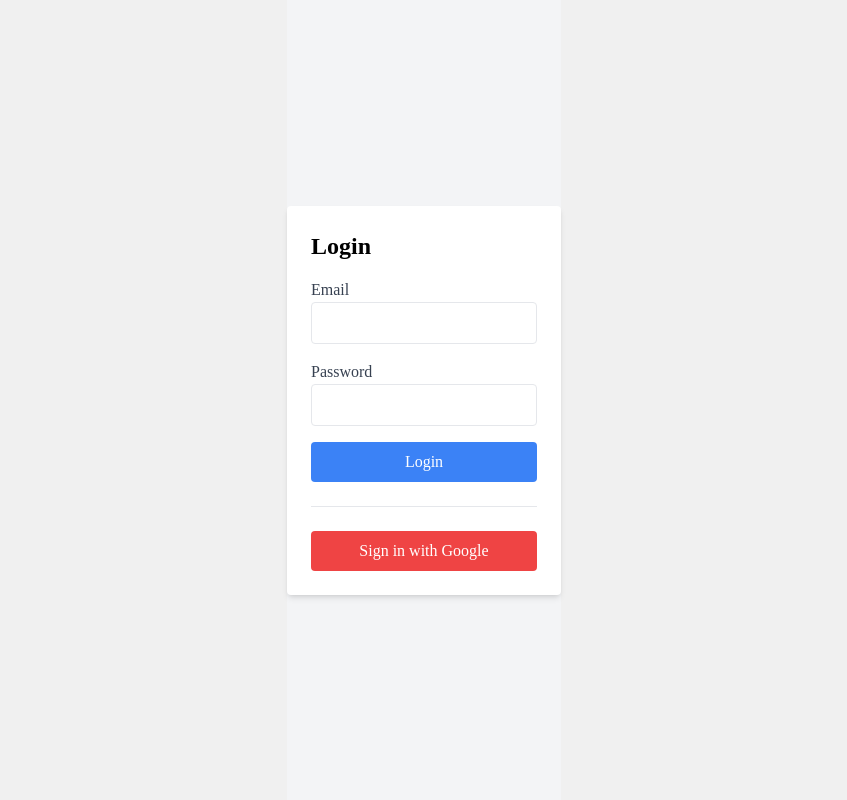
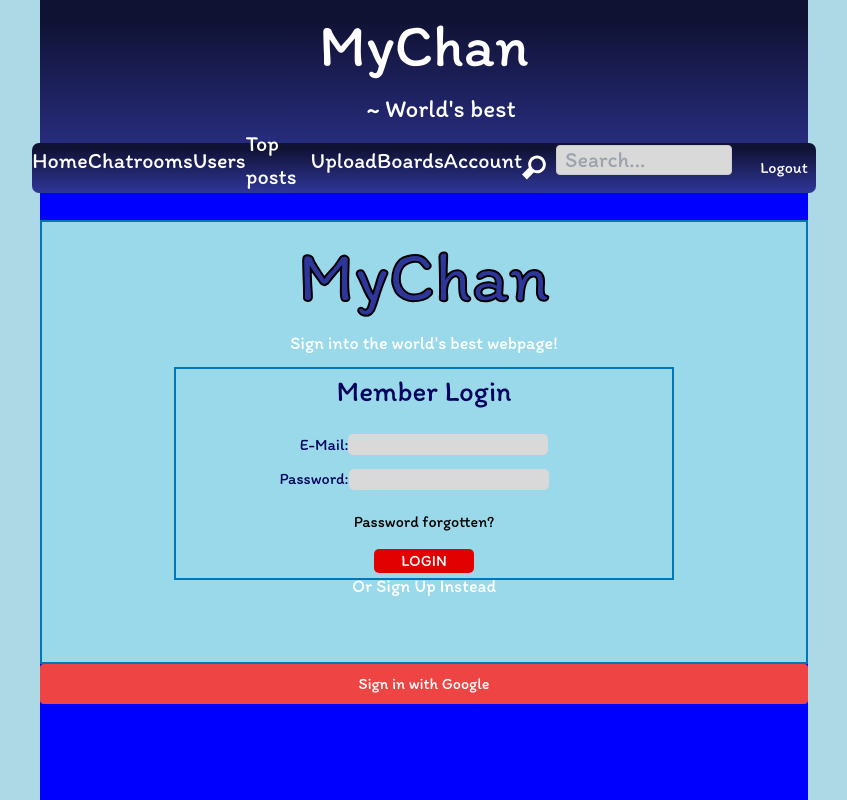
Before and after one commit to ashborn211/front-end-casus-2, a Next.js app: page / in a window 1280 px wide. Shown: the whole page, without its empty margins (216-1063 px from the left). Built offline with nearby package versions, Linux system fonts and the light colour scheme.

Commit message:
you need to loggin to view the website and made a loggout button in the header

```diff
--- a/src/app/FireBaseConfig.jsx
+++ b/src/app/FireBaseConfig.jsx
@@ -1,7 +1,7 @@
 // Import the functions you need from the SDKs you need
 import { initializeApp } from "firebase/app";
 import { getFirestore } from "firebase/firestore";
-import { getAuth, GoogleAuthProvider } from "firebase/auth";
+import { getAuth, GoogleAuthProvider, setPersistence, browserLocalPersistence } from "firebase/auth";
 import { getStorage, ref } from "firebase/storage";
 // Add SDKs for Firebase products that you want to use
 // https://firebase.google.com/docs/web/setup#available-libraries
@@ -26,5 +26,8 @@
 const storageRef = ref(storage);
 const provider = new GoogleAuthProvider();
 
+setPersistence(auth, browserLocalPersistence).catch((error) => {
+  console.error("Error setting persistence:", error);
+});
 
 export { auth, provider, db, storage };
--- a/src/app/components/Header.tsx
+++ b/src/app/components/Header.tsx
@@ -1,12 +1,8 @@
+import Link from "next/link"; // Import Link from Next.js
+import React from "react";
+import LogoutButton from "./LogoutButton"; // Import the LogoutButton component
 import "./componentStyles.css";
-import Link from "next/link"; // Import Link from Next.js
-
 export default function Header() {
-  // Mock user data (replace with actual user data)
-  const user = {
-    id: "userId123",
-    username: "exampleUser",
-  };
 
   return (
     <header>
@@ -16,12 +12,13 @@
       </div>
       <nav>
         <div className="links">
-          <Link href={`/home`} className="navLink">Home</Link>
-          <Link href={`/chatrooms`} className="navLink">Chatrooms</Link>
-          <Link href={`/users`} className="navLink">Users</Link>
-          <Link href={`/posts`} className="navLink">Top posts</Link>
-          <Link href={`/boards`} className="navLink">Boards</Link>
-          <Link href={`/user`} className="navLink">account</Link>
+          <Link href="/home" className="navLink">Home</Link>
+          <Link href="/chatrooms" className="navLink">Chatrooms</Link>
+          <Link href="/users" className="navLink">Users</Link>
+          <Link href="/posts" className="navLink">Top posts</Link>
+          <Link href="/upload" className="navLink">Upload</Link>
+          <Link href="/boards" className="navLink">Boards</Link>
+          <Link href="/user" className="navLink">Account</Link>
         </div>
         <div className="search">
           <svg
@@ -36,9 +33,9 @@
               fill="white"
             />
           </svg>
-
           <input className="search-bar" type="text" placeholder="Search..." />
         </div>
+        <LogoutButton />
       </nav>
     </header>
   );
--- /dev/null
+++ b/src/app/components/LogoutButton.tsx
@@ -0,0 +1,27 @@
+// src/components/LogoutButton.tsx
+
+import React from "react";
+import { useRouter } from "next/navigation";
+import { auth } from "../FireBaseConfig";
+import "./componentStyles.css";
+
+const LogoutButton: React.FC = () => {
+  const router = useRouter();
+
+  const handleLogout = async () => {
+    try {
+      await auth.signOut();
+      router.push("/");
+    } catch (error) {
+      console.error("Error logging out:", error);
+    }
+  };
+
+  return (
+    <button onClick={handleLogout} className="logout-button">
+      Logout
+    </button>
+  );
+};
+
+export default LogoutButton;
--- a/src/app/components/UploadImage.tsx
+++ b/src/app/components/UploadImage.tsx
@@ -41,7 +41,7 @@
   };
 
   return (
-    <form onSubmit={(e) => { e.preventDefault(); handleUpload(); }}>
+    <form className='upload-form' onSubmit={(e) => { e.preventDefault(); handleUpload(); }}>
       <h1>Create Post</h1>
       <input type="file" onChange={handleFileChange} />
       <input type="text" placeholder="Image URL" value={imageUrl} onChange={handleUrlChange} />
--- a/src/app/components/componentStyles.css
+++ b/src/app/components/componentStyles.css
@@ -12,11 +12,25 @@
   text-align: center;
 }
 
-form {
+.upload-form {
   background: white;
   padding: 2rem;
   border-radius: 8px;
   box-shadow: 0 0 10px rgba(0, 0, 0, 0.1);
+}
+.upload-button {
+  display: block;
+  width: 100%;
+  padding: 0.5rem;
+  background-color: #007bff;
+  color: white;
+  border: none;
+  border-radius: 4px;
+  cursor: pointer;
+}
+
+.upload-button:hover {
+  background-color: #0056b3;
 }
 
 input[type="file"],
@@ -30,20 +44,7 @@
   border-radius: 4px;
 }
 
-button {
-  display: block;
-  width: 100%;
-  padding: 0.5rem;
-  background-color: #007bff;
-  color: white;
-  border: none;
-  border-radius: 4px;
-  cursor: pointer;
-}
 
-button:hover {
-  background-color: #0056b3;
-}
 
 .post {
   display: flex;
@@ -129,3 +130,9 @@
 .search svg {
   margin-right: 10px;
 }
+
+.logout-button {
+  margin-left: 20px;
+  padding: 8px;
+  cursor: pointer;
+}
--- /dev/null
+++ b/src/app/login.css
@@ -0,0 +1,106 @@
+@import url("https://fonts.googleapis.com/css2?family=Itim&display=swap");
+*{
+    font-family: "Itim", cursive;
+}
+.container {
+    margin-top: 30px;
+    text-align: center;
+    border: 2px solid #0077b6;
+
+    background-color: #99D9EA;
+    height: 444px;
+}
+
+h1 {
+    font-size: 72px;
+    margin-bottom: 0;
+    font-family: "Itim", cursive;
+}
+h2 {
+    font-size: 29px;
+    font-family: "Itim", cursive;
+}
+.stroke-text {
+    -webkit-text-stroke-width: 2px;
+    -webkit-text-stroke-color: black;
+    color: #2F3699;
+}
+
+p {
+    margin-top: 0;
+    font-size: 18px;
+    color: white;
+}
+.parent-container {
+    display: flex;
+    justify-content: center;
+    align-items: center;
+  }
+
+.login-box {
+    margin-top: 10px;
+    height: 213px;
+    width: 500px;
+    border: 2px solid #0077b6;
+    background-color: #99D9EA;
+    text-align: center;
+}
+
+h2 {
+    color: #03045e;
+    margin-bottom: 20px;
+}
+
+label {
+    display: block;
+    margin: 2px 0 0px;
+    color: #03045e;
+    font-family: "Itim", cursive;
+
+
+}
+
+input[type="email"], input[type="password"] {
+    width: 200px;
+
+    margin-bottom: 10px;
+    border-radius: 5px;
+    background: #D9D9D9;
+    height: 21px;
+
+}
+input[type="password"]{
+    margin-bottom: 20px;
+    margin-right: 20px;
+
+}
+
+a {
+    display: block;
+    margin-bottom: 15px;
+    text-decoration: none;
+
+}
+
+a:hover {
+    text-decoration: underline;
+}
+
+.login-link {
+    background-color: #E30000;
+    color: white;
+    width: 100px;
+    border-radius: 5px;
+    cursor: pointer;
+    display: inline-grid;
+
+
+}
+
+.login-link:hover {
+    background-color: #9d0208;
+}
+
+form {
+    margin: 0;
+}
--- a/src/app/page.tsx
+++ b/src/app/page.tsx
@@ -1,15 +1,22 @@
 // src/app/page.tsx (Login Page)
 "use client";
 
+import Header from "./components/Header";
+import "./login.css";
 import { useState } from "react";
 import { useRouter } from "next/navigation";
 import { auth, provider, db } from "./FireBaseConfig";
 import { signInWithEmailAndPassword, signInWithPopup } from "firebase/auth";
-import { doc, setDoc } from "firebase/firestore";
+import { collection, addDoc } from "firebase/firestore";
+
+const standardProfilePicture =
+  "https://hongkongfp.com/wp-content/uploads/2023/06/20230610_164958-Copy.jpg";
+
 
 const LoginPage = () => {
   const [email, setEmail] = useState<string>("");
   const [password, setPassword] = useState<string>("");
+
   const router = useRouter();
 
   const handleLogin = async (e: React.FormEvent<HTMLFormElement>) => {
@@ -22,74 +29,88 @@
     } catch (error: any) {
       console.error(error.message);
       if (error.code === "auth/user-not-found") {
-        const register = confirm("User does not exist. Do you want to register?");
+        const register = confirm(
+          "User does not exist. Do you want to register?"
+        );
         if (register) {
           router.push("/register");
         }
       }
     }
   };
-
   const handleGoogleSignIn = async () => {
     try {
       const result = await signInWithPopup(auth, provider);
       const user = result.user;
 
-      // Ensure the user data is stored in Firestore
-      await setDoc(doc(db, "users", user.uid), {
+      const userDoc = await addDoc(collection(db, "users"), {
         userId: user.uid,
         email: user.email,
-        profilePicture: user.photoURL,
+        profilePicture: user.photoURL || standardProfilePicture,
       });
 
       alert("Google Sign-In successful!");
-      router.push("/user");
+      router.push("/home");
     } catch (error: any) {
       console.error("Error signing in with Google:", error.message);
     }
   };
 
   return (
-    <div className="flex items-center justify-center min-h-screen bg-gray-100">
-      <div className="bg-white p-6 rounded shadow-md w-full max-w-md">
-        <h1 className="text-2xl font-bold mb-4">Login</h1>
+    <main>
+    <>
+      <Header />
       <form onSubmit={handleLogin}>
-          <div className="mb-4">
-            <label className="block text-gray-700">Email</label>
+        <div className="container">
+          <h1 className="stroke-text">MyChan</h1>
+          <p>Sign into the world's best webpage!</p>
+          <div className="parent-container">
+            <div className="login-box">
+              <h2>Member Login</h2>
+
+              <label htmlFor="email">
+                E-Mail:
                 <input
                   type="email"
-              className="w-full px-3 py-2 border rounded text-black"
+                  className="form-input"
                   value={email}
                   onChange={(e) => setEmail(e.target.value)}
                   required
                 />
-          </div>
-          <div className="mb-4">
-            <label className="block text-gray-700">Password</label>
+              </label>
+
+              <label htmlFor="password">
+                Password:
                 <input
                   type="password"
-              className="w-full px-3 py-2 border rounded text-black"
+                  className="form-input"
                   value={password}
                   onChange={(e) => setPassword(e.target.value)}
                   required
                 />
+              </label>
+
+              <a href="register">Password forgotten?</a>
+
+              <button type="submit" className="login-link">
+                LOGIN
+              </button>
+
+              <p>
+                <a href="register">Or Sign Up Instead </a>
+              </p>
             </div>
-          <button
-            type="submit"
-            className="w-full bg-blue-500 text-white py-2 rounded hover:bg-blue-600"
-          >
-            Login
-          </button>
+          </div>
+        </div>
       </form>
-        <hr className="my-6" />
       <button
         onClick={handleGoogleSignIn}
         className="w-full bg-red-500 text-white py-2 rounded hover:bg-red-600"
       >
         Sign in with Google
       </button>
-      </div>
-    </div>
+    </>
+  </main>
   );
 };
 
```
Also changed, not shown: src/app/components/withAuth.tsx (+20 -10 lines), 1 other file (tests, documents, lock files or other folders). Lines whose indentation alone changed are shown as unchanged.
